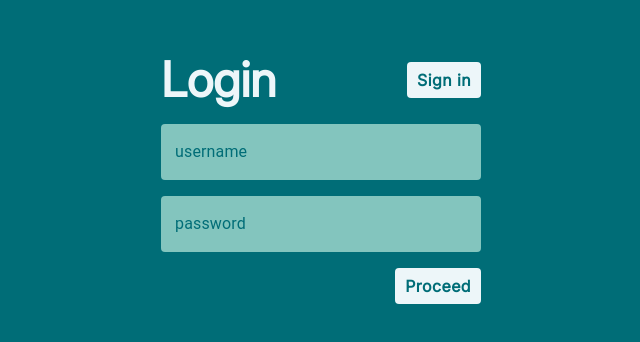
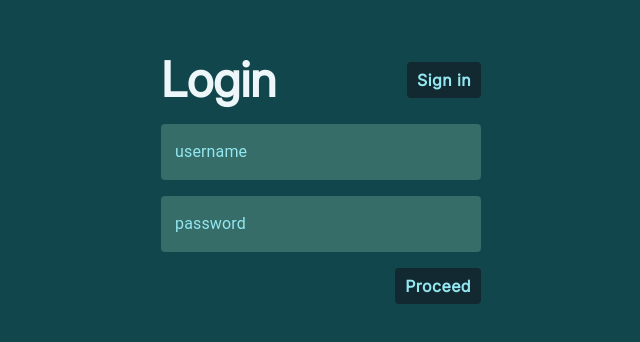
Before and after one commit to PohuliaiDanylo/MultiplayerGame, a React (Vite) app in the folder client/: page /auth/login in a window 1280 px wide. Shown: the part 226-568 px from the top of the page, without its empty margins (319-959 px from the left). Built offline with nearby package versions, Linux system fonts and the light colour scheme; no server answers.

Commit message:
added some color variables, and changed them with some previous colors in components

```diff
--- a/client/src/components/AuthForm.tsx
+++ b/client/src/components/AuthForm.tsx
@@ -29,8 +29,8 @@ export default function AuthForm({
                 </h1>
                 <Button
                     sx={{
-                        background: "var(--text-clr)",
-                        color: "var(--background-clr)",
+                        background: "var(--second-background-clr)",
+                        color: "var(--second-text-clr)",
                         fontFamily: "var(--regular-ff)",
                         fontSize: "var(--medium-fs)",
                         fontWeight: 700,
@@ -83,8 +83,8 @@ export default function AuthForm({
                             <Button
                                 type="submit"
                                 sx={{
-                                    background: "var(--text-clr)",
-                                    color: "var(--background-clr)",
+                                    background: "var(--second-background-clr)",
+                                    color: "var(--second-text-clr)",
                                     fontFamily: "var(--regular-ff)",
                                     fontSize: "var(--medium-fs)",
                                     fontWeight: 700,
--- a/client/src/pages/CreateRoom/CreateRoom.tsx
+++ b/client/src/pages/CreateRoom/CreateRoom.tsx
@@ -69,8 +69,8 @@ export default function CreateRoom() {
                             <Button
                                 type="button"
                                 sx={{
-                                    background: "var(--text-clr)",
-                                    color: "var(--background-clr)",
+                                    background: "var(--second-background-clr)",
+                                    color: "var(--second-text-clr)",
                                     fontFamily: "var(--regular-ff)",
                                     fontSize: "var(--medium-fs)",
                                     fontWeight: 700,
@@ -86,8 +86,8 @@ export default function CreateRoom() {
                             <Button
                                 type="submit"
                                 sx={{
-                                    background: "var(--text-clr)",
-                                    color: "var(--background-clr)",
+                                    background: "var(--second-background-clr)",
+                                    color: "var(--second-text-clr)",
                                     fontFamily: "var(--regular-ff)",
                                     fontSize: "var(--medium-fs)",
                                     fontWeight: 700,
--- a/client/src/pages/JoinRoom/JoinRoom.tsx
+++ b/client/src/pages/JoinRoom/JoinRoom.tsx
@@ -43,21 +43,21 @@ export default function JoinRoom() {
                     return (
                         <div
                             key={room._id}
-                            className=" flex gap-(--regular-gap) items-center justify-between bg-(--text-clr) rounded-(--regular-br) px-8 py-2 mx-(--regular-gap)"
+                            className=" flex gap-(--regular-gap) items-center justify-between bg-(--second-background-clr) rounded-(--regular-br) px-8 py-2 mx-(--regular-gap)"
                         >
-                            <header className="w-[20%] overflow-hidden whitespace-nowrap text-(--background-clr) font-bold ">
+                            <header className="w-[20%] overflow-hidden whitespace-nowrap text-(--second-text-clr) font-bold ">
                                 <p className={`w-min`}>{room.roomName}</p>
                             </header>
-                            <p className="self-start text-(length:--small-fs) text-(--background-clr) font-bold">
+                            <p className="self-start text-(length:--small-fs) text-(--darken-text-clr) font-bold">
                                 Owner: {room.ownerUsername}
                             </p>
                             <div className=" flex items-center overflow-hidden justify-end gap-(--regular-gap) w-[20%] min-w-max">
-                                <p>{room.players?.length} / 2</p>
+                                <p className="text-(--second-text-clr)">{room.players?.length} / 2</p>
                                 <Button
                                     type="button"
                                     sx={{
-                                        background: "var(--darken-text-clr)",
-                                        color: "var(--background-clr)",
+                                        background: "var(--background-clr)",
+                                        color: "var(--darken-text-clr)",
                                         fontFamily: "var(--regular-ff)",
                                         fontSize: "var(--medium-fs)",
                                         fontWeight: 700,
@@ -71,6 +71,7 @@ export default function JoinRoom() {
                                     Join
                                 </Button>
                                 <img
+                                className=" invert"
                                     src={
                                         hasPassword
                                             ? "/password/required.png"
@@ -87,8 +88,8 @@ export default function JoinRoom() {
                 <Button
                     type="submit"
                     sx={{
-                        background: "var(--text-clr)",
-                        color: "var(--background-clr)",
+                        background: "var(--second-background-clr)",
+                        color: "var(--second-text-clr)",
                         fontFamily: "var(--regular-ff)",
                         fontSize: "var(--medium-fs)",
                         fontWeight: 700,
--- a/client/src/pages/Menu/Menu.tsx
+++ b/client/src/pages/Menu/Menu.tsx
@@ -10,11 +10,11 @@ export default function Menu() {
     return (
         <main className=" items-start text-(--text-clr) flex flex-col gap-(--regular-gap) w-screen max-w-[250px]">
             <header className=" w-full flex justify-between items-center">
-                <p>{user?.username}</p>
+                <p className="text-(--second-text-clr)">{user?.username}</p>
                 <Button
                     sx={{
-                        background: "var(--text-clr)",
-                        color: "var(--background-clr)",
+                        background: "var(--second-background-clr)",
+                        color: "var(--second-text-clr)",
                         fontFamily: "var(--regular-ff)",
                         fontSize: "var(--medium-fs)",
                         fontWeight: 700,
@@ -34,8 +34,8 @@ export default function Menu() {
             <div className=" flex flex-col gap-(--regular-gap) w-full">
                 <Button
                     sx={{
-                        background: "var(--text-clr)",
-                        color: "var(--background-clr)",
+                        background: "var(--second-background-clr)",
+                        color: "var(--second-text-clr)",
                         fontFamily: "var(--regular-ff)",
                         fontSize: "var(--big-fs)",
                         fontWeight: 700,
@@ -52,8 +52,8 @@ export default function Menu() {
                 </Button>
                 <Button
                     sx={{
-                        background: "var(--text-clr)",
-                        color: "var(--background-clr)",
+                        background: "var(--second-background-clr)",
+                        color: "var(--second-text-clr)",
                         fontFamily: "var(--regular-ff)",
                         fontSize: "var(--big-fs)",
                         fontWeight: 700,
--- a/client/src/styles/variables.css
+++ b/client/src/styles/variables.css
@@ -1,7 +1,9 @@
 :root {
-    --background-clr: #006d77;
-    --accent-clr: #83c5be;
+    --background-clr: #10464c;
+    --second-background-clr: #122931;
+    --accent-clr: #366d69;
     --text-clr: #edf6f9;
+    --second-text-clr: #94e7f0;
     --darken-text-clr: #d9d9d9;
     --error-clr: #ff4d4d;
 
--- a/client/src/theme/theme.tsx
+++ b/client/src/theme/theme.tsx
@@ -10,14 +10,14 @@ const theme = createTheme({
                         color: "var(--text-clr)",
                     },
                     "& .MuiFormLabel-root": {
-                        color: "var(--background-clr)",
+                        color: "var(--second-text-clr)",
                     },
                     "& .MuiFormLabel-root.Mui-error": {
-                        color: "var(--background-clr)",
+                        color: "var(--second-text-clr)",
                     },
                     "& .css-113d811-MuiFormLabel-root-MuiInputLabel-root": {
                         background: "var(--accent-clr)",
-                        color: "var(--background-clr)",
+                        color: "var(--second-text-clr)",
                         padding: "2px 8px",
                         borderRadius: "4px",
                     },
```
Also changed, not shown: 1 other file (tests, documents, lock files or other folders).
